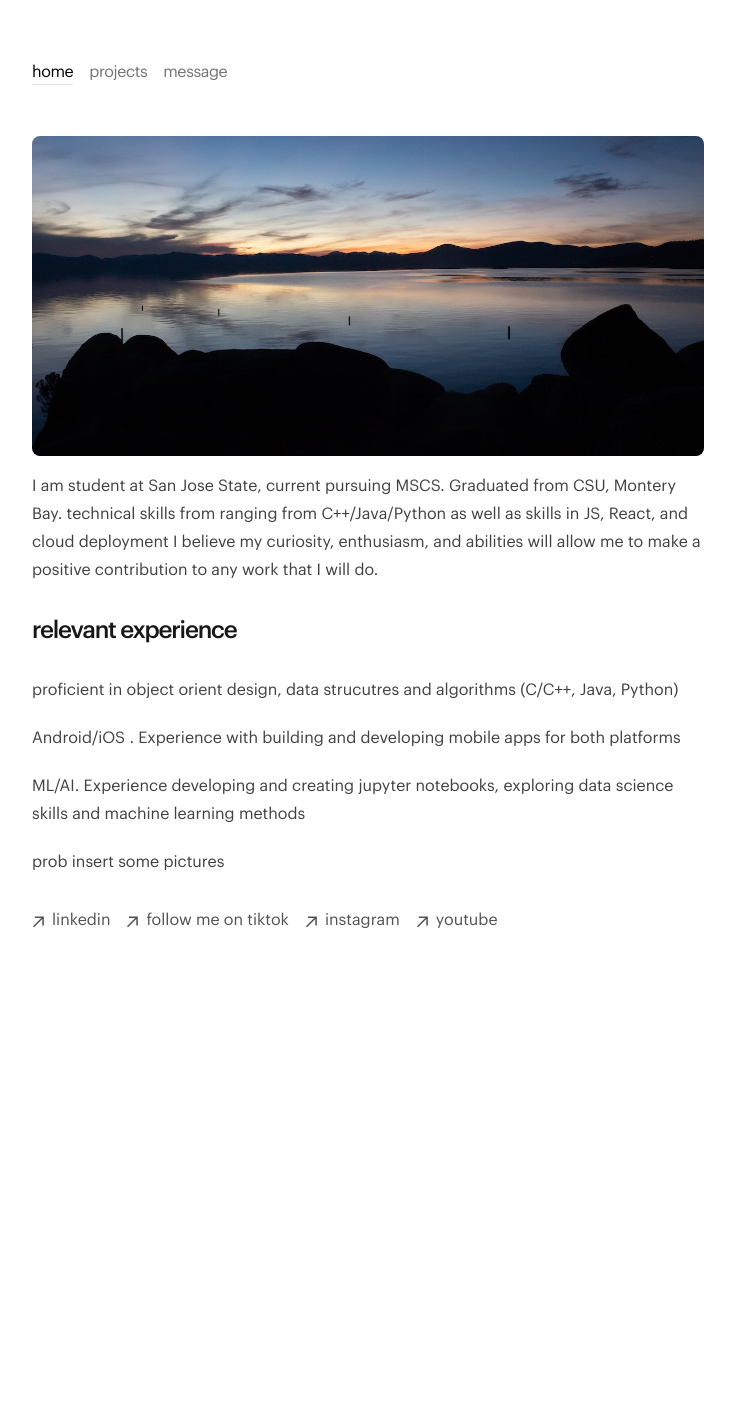
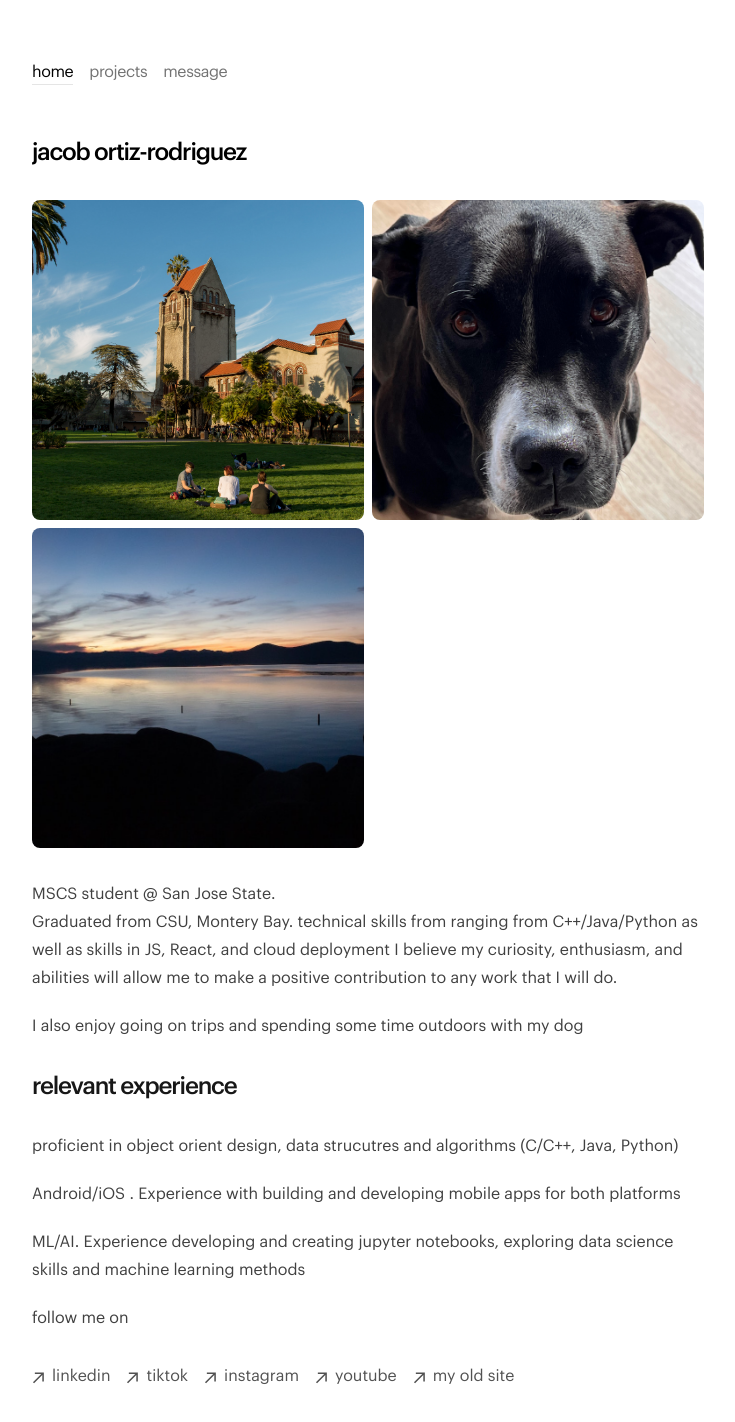
Before and after one commit to jacobortiz/jacob-app-latest, a Next.js app: page / in a window 1280 px wide. Shown: the top 1422 px of the page, without its empty margins (272-1007 px from the left). Before the commit the page ends 1096 px from the top, so only its background shows below. Built offline with nearby package versions, Linux system fonts and the light colour scheme.

Commit message:
added pictures to landing page

```diff
--- a/app/page.tsx
+++ b/app/page.tsx
@@ -2,7 +2,9 @@ import Image from 'next/image'
 
 import { Suspense } from 'react'
 
+import kuma from '@/public/kuma.jpg'
 import tahoe from '@/public/tahoe.jpeg'
+import sjsu from '@/public/sjsu.jpg'
 
 function ArrowIcon() {
   return (
@@ -21,79 +23,28 @@ function ArrowIcon() {
   );
 }
 
-// function Badge(props) {
-//   return (
-//     <a
-//       {...props}
-//       target="_blank"
-//       className="border border-neutral-200 dark:border-neutral-700 bg-neutral-50 dark:bg-neutral-800 rounded p-1 text-sm inline-flex items-center leading-4 text-neutral-900 dark:text-neutral-100 no-underline"
-//     />
-//   );
-// }
-
-// function ChannelLink({ image, link, name, subscribers }) {
-//   return (
-//     <a
-//       href={link}
-//       target="_blank"
-//       className="border border-neutral-200 dark:border-neutral-700 bg-neutral-50 dark:bg-neutral-800 rounded flex items-center justify-between px-3 py-4 w-full"
-//     >
-//       <div className="flex items-center space-x-3">
-//         <div className="relative h-16">
-//           <Image
-//             alt={name}
-//             src={image}
-//             height={64}
-//             width={64}
-//             sizes="33vw"
-//             className="border border-neutral-200 dark:border-neutral-700 rounded-full h-16 w-16"
-//           />
-//           <div className="border border-neutral-200 dark:border-neutral-700 rounded-full bg-white inline-flex p-1 relative h-6 w-6 items-center -top-6 -right-10">
-//             <svg
-//               width="15"
-//               height="11"
-//               viewBox="0 0 15 11"
-//               fill="none"
-//               xmlns="http://www.w3.org/2000/svg"
-//             >
-//               <path
-//                 d="M4.23047 7.01409V7.01437C4.23422 7.15313 4.23547 7.29269 4.25879 7.43058C4.28362 7.57647 4.3191 7.71873 4.38678 7.85115C4.47829 8.03036 4.60358 8.18176 4.76263 8.30534C4.87653 8.3941 5.00097 8.46458 5.13871 8.50903C5.33954 8.57377 5.54674 8.59857 5.75698 8.59979C5.88814 8.60062 6.01923 8.60389 6.15045 8.60334C7.10333 8.59934 8.05624 8.61022 9.00917 8.59747C9.13561 8.59577 9.25999 8.58034 9.3841 8.55766C9.62196 8.51416 9.83217 8.41265 10.012 8.25241C10.2216 8.06562 10.3631 7.83697 10.4269 7.56105C10.4687 7.38068 10.4791 7.19771 10.4809 7.01407V6.97744C10.4809 6.96324 10.4755 3.85737 10.475 3.81632C10.4736 3.70356 10.4653 3.59162 10.4441 3.48066C10.4184 3.34545 10.382 3.21369 10.3173 3.09137C10.2488 2.96211 10.1631 2.84593 10.057 2.74437C9.89467 2.58878 9.70728 2.47877 9.48904 2.42056C9.29202 2.36806 9.09102 2.35635 8.88851 2.35655C8.88786 2.35564 8.88747 2.35457 8.88739 2.35345H5.82286C5.82286 2.3545 5.82286 2.35553 5.82269 2.35655C5.70776 2.35866 5.59268 2.35778 5.47836 2.37196C5.35313 2.38751 5.22907 2.41094 5.11054 2.45469C4.92382 2.5237 4.76158 2.63118 4.62301 2.77472C4.466 2.93723 4.35528 3.1253 4.29663 3.34425C4.24421 3.53959 4.2328 3.73881 4.23252 3.93945"
-//                 fill="white"
-//               />
-//               <path
-//                 d="M7.75735 9.75221L5.18249 9.7052C4.34881 9.68881 3.51306 9.72152 2.69572 9.55178C1.45237 9.29819 1.36428 8.05475 1.27211 7.01174C1.14511 5.5454 1.19428 4.05245 1.43394 2.59835C1.56925 1.78245 2.10171 1.29559 2.92514 1.24262C5.70483 1.05035 8.50301 1.07313 11.2765 1.16283C11.5695 1.17106 11.8644 1.216 12.1532 1.26716C13.579 1.51668 13.6137 2.92577 13.7062 4.11196C13.7983 5.31039 13.7594 6.51497 13.5833 7.70524C13.4419 8.69075 13.1715 9.5172 12.0303 9.59698C10.6005 9.7013 9.20347 9.78529 7.76961 9.75855C7.76967 9.75221 7.76144 9.75221 7.75735 9.75221ZM6.24358 7.25718C7.32108 6.63951 8.37802 6.03213 9.44936 5.4186C8.36985 4.80093 7.31492 4.19356 6.24358 3.58003V7.25718Z"
-//                 fill="#FF0000"
-//               />
-//             </svg>
-//           </div>
-//         </div>
-//         <div className="flex flex-col">
-//           <p className="font-bold text-neutral-900 dark:text-neutral-100">
-//             {name}
-//           </p>
-//           <p className="text-neutral-600 dark:text-neutral-400">
-//             {subscribers} subscribers
-//           </p>
-//         </div>
-//       </div>
-//       <div className="text-neutral-700 dark:text-neutral-300">
-//         <ArrowIcon />
-//       </div>
-//     </a>
-//   );
-// }
-
-
 export default function Page() {
   return (
     <section>
-      {/* <h1 className='font-bold text-2xl mb-8 tracking-tighter'>
+      <h1 className='font-bold text-2xl mb-8 tracking-tighter'>
         jacob ortiz-rodriguez
-      </h1> */}
+      </h1>
 
-      <div className="relative h-40 sm:h-80 sm:mb-4">
+      <div className="columns-2 sm:columns-2 gap-2 my-8">
+        <div className="relative h-40 sm:h-80 sm:mb-2">
           <Image
-            alt="tahoe pick"
+            alt="sjsu campus"
+            src={sjsu}
+            fill
+            sizes="(max-width: 768px) 213px, 33vw"
+            priority
+            className="rounded-lg object-cover object-top sm:object-center"
+          />
+        </div>
+
+        <div className="relative h-40 sm:h-80 sm:mb-2">
+          <Image
+            alt="tahoe picture"
             src={tahoe}
             fill
             sizes="(max-width: 768px) 213px, 33vw"
@@ -102,8 +53,22 @@ export default function Page() {
           />
         </div>
 
-      <p className="prose prose-neutral dark:prose-invert">
-        I am student at San Jose State, current pursuing MSCS.
+        <div className="relative h-40 sm:h-80 sm:mb-4">
+          <Image
+            alt="my dog"
+            src={kuma}
+            fill
+            sizes="(max-width: 768px) 213px, 33vw"
+            priority
+            className="rounded-lg object-cover object-top sm:object-center"
+          />
+        </div>
+
+      </div>
+
+      <div className="prose prose-neutral dark:prose-invert">
+        <p>
+          MSCS student @ San Jose State. <br />
           Graduated from CSU, Montery Bay.
           technical skills from ranging from C++/Java/Python
           as well as skills in JS, React, and cloud deployment
@@ -111,6 +76,13 @@ export default function Page() {
           curiosity, enthusiasm, and abilities will allow me to make a positive
           contribution to any work that I will do.
         </p>
+      </div>
+
+      <div className="prose prose-neutral dark:prose-invert">
+        <p>
+          I also enjoy going on trips and spending some time outdoors with my dog
+        </p>
+      </div>
 
       <div className="prose prose-neutral dark:prose-invert">
         <h1 className='font-bold text-2xl mb-8 tracking-tighter'>
@@ -136,9 +108,9 @@ export default function Page() {
         </p>
       </div>
 
-      <div className="prose prose-neutral dark:prose-invert">
+      <div className="prose prose-neutral dark:prose-invert sm:mt-1">
         <p>
-          prob insert some pictures
+          follow me on
         </p>
       </div>
 
@@ -162,7 +134,7 @@ export default function Page() {
             href="https://www.tiktok.com/@jortiz99_"
           >
             <ArrowIcon />
-            <p className="h-7 ml-2">follow me on tiktok</p>
+            <p className="h-7 ml-2">tiktok</p>
           </a>
         </li>
         <li>
@@ -187,6 +159,17 @@ export default function Page() {
             <p className="h-7 ml-2">youtube</p>
           </a>
         </li>
+        <li>
+          <a
+            className="flex items-center hover:text-neutral-800 dark:hover:text-neutral-100 transition-all"
+            rel="noopener noreferrer"
+            target="_blank"
+            href="https://jacob-ortiz.vercel.app/"
+          >
+            <ArrowIcon />
+            <p className="h-7 ml-2"> my old site</p>
+          </a>
+        </li>
       </ul>
 
     </section>
```
Also changed, not shown: public/kuma.jpg (added), public/sjsu.jpg (added). Lines whose indentation alone changed are shown as unchanged.
